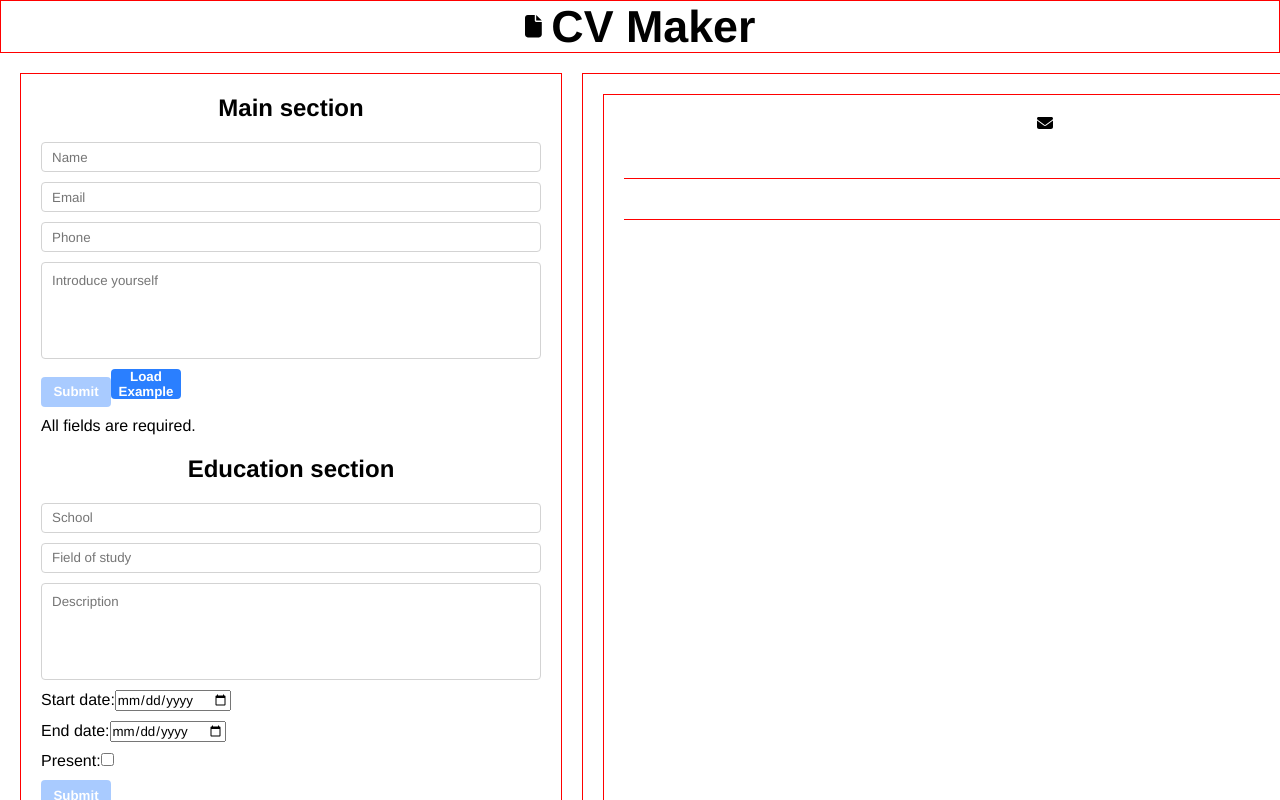
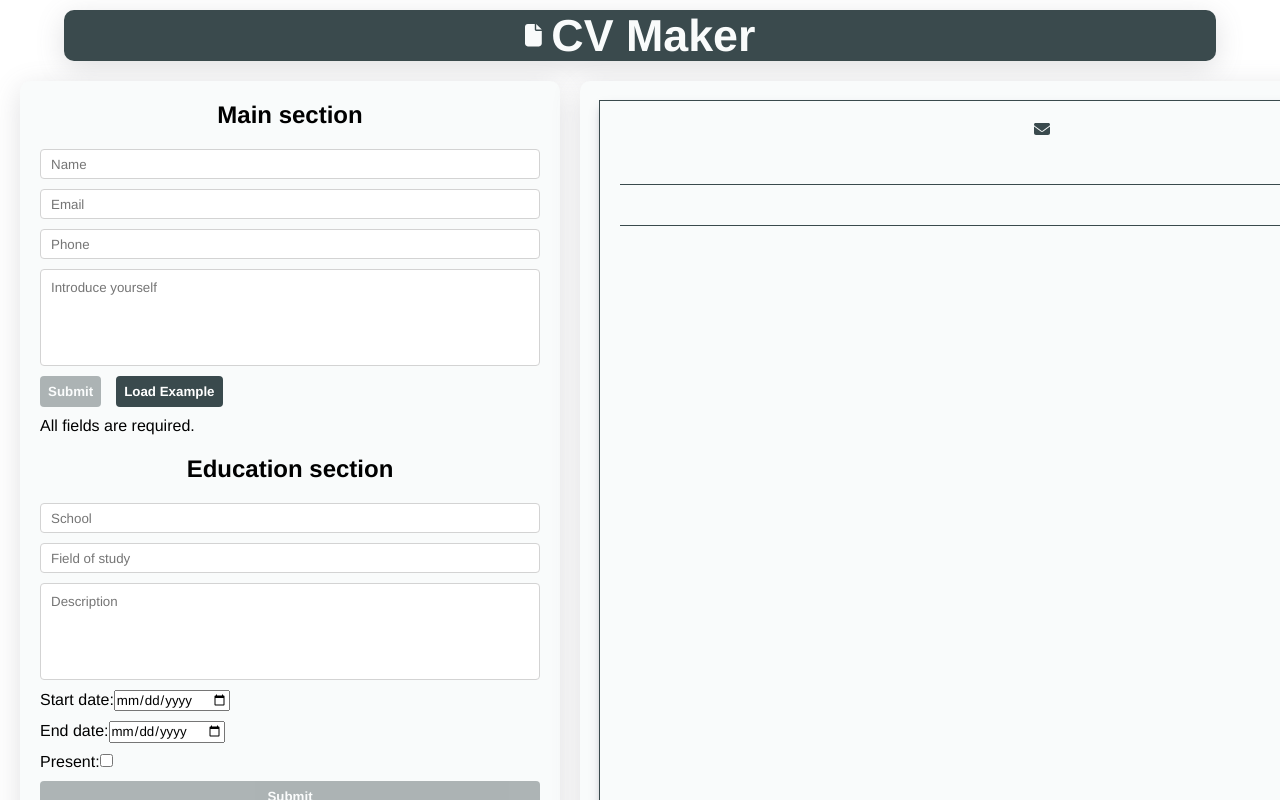
Before and after one commit to nikola88393/CV-Application, a React (Vite) app: page / in a window 1280 px wide. Shown: the top 800 px of the page. Built offline with nearby package versions, Linux system fonts and the light colour scheme.

Commit message:
Style app

```diff
--- a/src/HistorySection.jsx
+++ b/src/HistorySection.jsx
@@ -23,7 +23,7 @@ export function Section({ cb, data, delCb, labels, placeholders }) {
       </h3>
       <div className="entryOptions">
         <button
-          className="btn"
+          className="btn danger"
           onClick={() => {
             delCb(item.id);
           }}
@@ -31,7 +31,7 @@ export function Section({ cb, data, delCb, labels, placeholders }) {
           Delete
         </button>
         <button
-          className="btn danger"
+          className="btn"
           onClick={() => {
             setFormData(item);
             setIsEditing(true);
--- a/src/Preview.jsx
+++ b/src/Preview.jsx
@@ -55,12 +55,12 @@ function EduPreview({ eduData }) {
         {edu.secondary}
       </h3>
       <p>
+        <strong>Date: </strong>
+        {edu.startDate} - {edu.endDate}
+      </p>
+      <p>
         <strong>Description: </strong>
         {edu.description}
-      </p>
-      <p>
-        <strong>Date: </strong>
-        {edu.startDate} - {edu.endDate}
       </p>
     </div>
   ));
@@ -81,12 +81,12 @@ function WorkPreview({ workData }) {
         {work.secondary}
       </h3>
       <p>
+        <strong>Date: </strong>
+        {work.startDate} - {work.endDate}
+      </p>
+      <p>
         <strong>Description: </strong>
         {work.description}
-      </p>
-      <p>
-        <strong>Date: </strong>
-        {work.startDate} - {work.endDate}
       </p>
     </div>
   ));
--- a/src/app.css
+++ b/src/app.css
@@ -1,3 +1,8 @@
+:root {
+  --accent-color: #3a4a4d;
+  --white-color: #f9fbfb;
+  --shadow: rgba(100, 100, 111, 0.2) 0px 7px 29px 0px;
+}
 * {
   margin: 0;
   padding: 0;
@@ -10,10 +15,16 @@
   gap: 20px;
 }
 .header {
-  border: 1px solid red;
+  background-color: var(--accent-color);
+  color: var(--white-color);
+  width: 90%;
+  margin: 0 auto;
+  margin-top: 10px;
+  border-radius: 10px;
   display: flex;
   align-items: center;
   justify-content: center;
+  box-shadow: var(--shadow);
 }
 .logo {
   display: flex;
@@ -38,16 +49,22 @@
   width: 500px;
 }
 .cvContainer {
-  border: 1px solid red;
+  background-color: var(--white-color);
+  border-radius: 10px;
   flex: 1;
   padding: 20px;
+  box-shadow: var(--shadow);
 }
 .cvPreview {
-  border: 1px solid red;
+  /* border: 1px solid red; */
+  outline: 1px solid;
   width: 900px;
   padding: 20px;
   margin: 0 auto;
   height: 100%;
+  box-shadow: rgba(50, 50, 93, 0.25) 0px 6px 12px -2px,
+    rgba(0, 0, 0, 0.3) 0px 3px 7px -3px;
+  color: var(--accent-color);
 }
 .duration {
   display: flex;
@@ -55,12 +72,14 @@
   gap: 10px;
 }
 .inputsContainer {
-  border: 1px solid red;
   padding: 20px;
+  background-color: var(--white-color);
+  border-radius: 10px;
+  box-shadow: var(--shadow);
 }
 .eduPreview {
-  border-top: 1px solid red;
-  border-bottom: 1px solid red;
+  border-top: 1px solid #3a4a4d;
+  border-bottom: 1px solid #3a4a4d;
 }
 .eduPreview,
 .workPreview {
@@ -100,11 +119,10 @@ textarea {
   gap: 10px;
 }
 .btn {
-  height: 30px;
-  width: 70px;
+  padding: 8px;
   border-radius: 4px;
   border: none;
-  background-color: rgb(42, 127, 255);
+  background-color: var(--accent-color);
   color: white;
   font-weight: 700;
 }
@@ -136,3 +154,7 @@ textarea {
 .textBox:focus {
   border: 1px solid gray;
 }
+.sectionOptions {
+  display: flex;
+  gap: 15px;
+}
```
